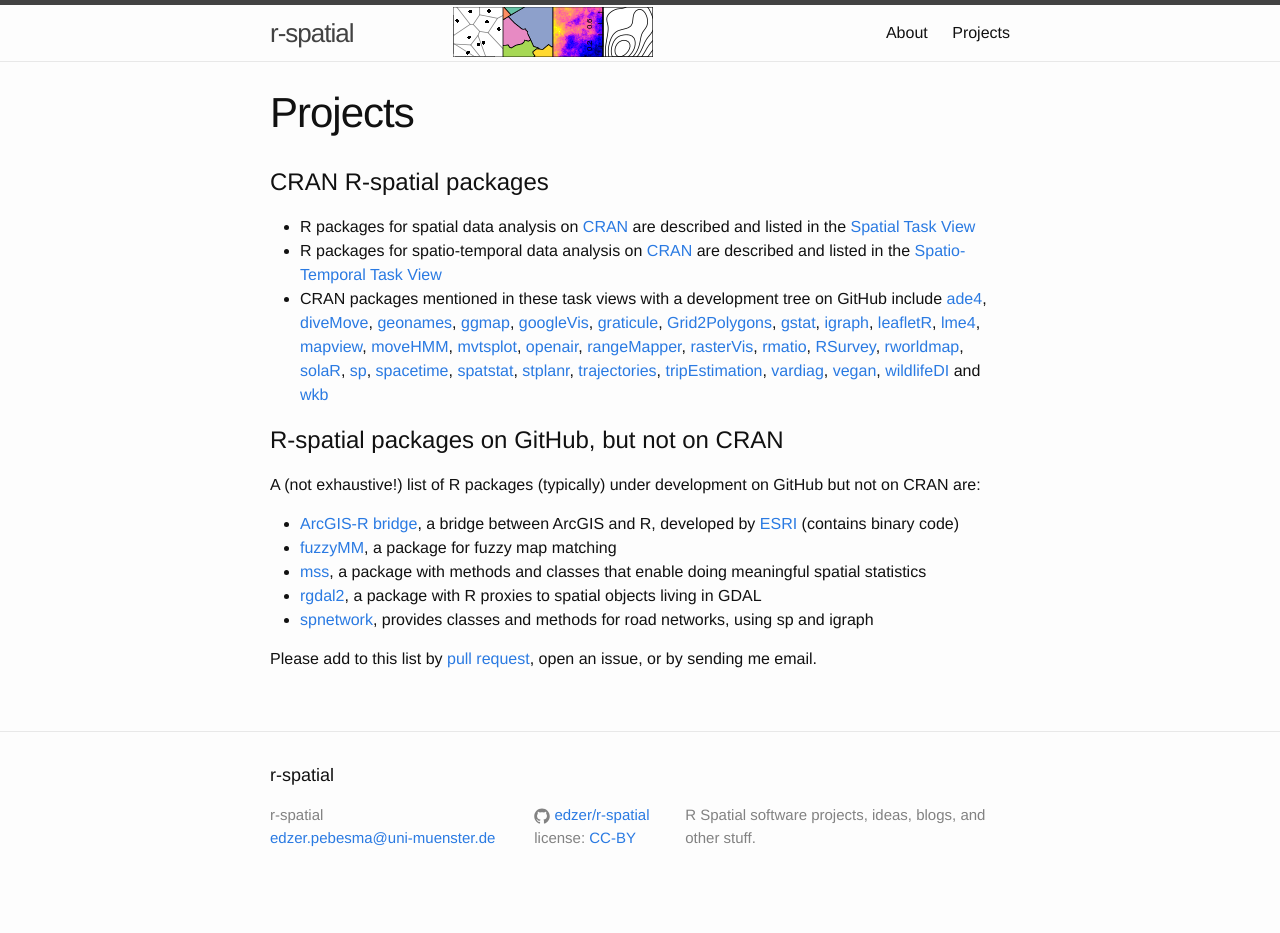
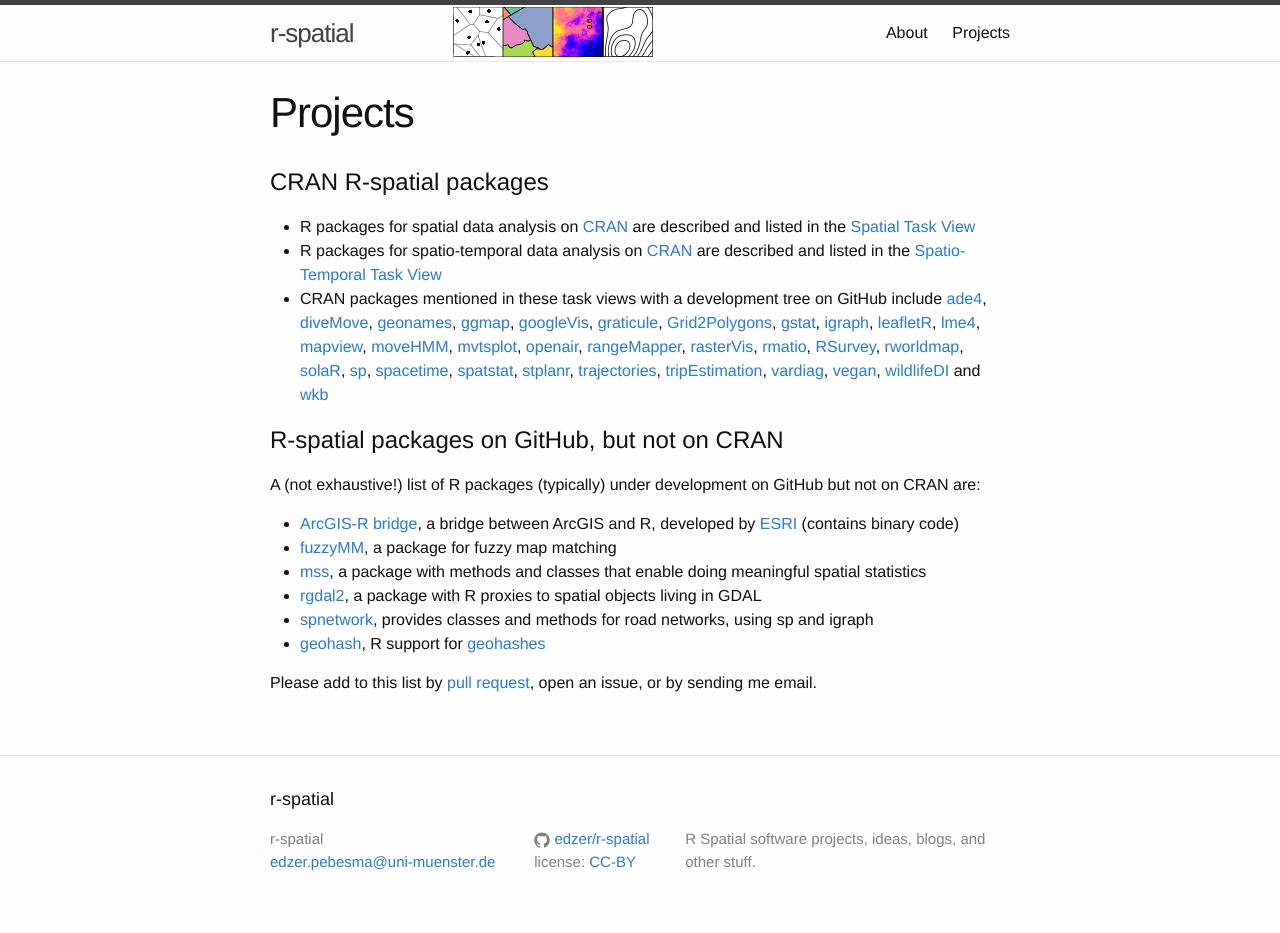
Before and after one commit to r-spatial/r-spatial.org, a Jekyll site: the page built from projects.md, in a window 1280 px wide. Built offline with Jekyll 4.4.1, drawn with Linux system fonts in a browser that asks for light colours; before the commit the page ends 909 px from its top, so only the background shows below that; some of the changed lines change nothing that is shown.

Commit message:
add ga tracker

```diff
--- /dev/null
+++ b/_includes/google_analytics.html
@@ -0,0 +1,10 @@
+<script>
+  (function(i,s,o,g,r,a,m){i['GoogleAnalyticsObject']=r;i[r]=i[r]||function(){
+  (i[r].q=i[r].q||[]).push(arguments)},i[r].l=1*new Date();a=s.createElement(o),
+  m=s.getElementsByTagName(o)[0];a.async=1;a.src=g;m.parentNode.insertBefore(a,m)
+  })(window,document,'script','//www.google-analytics.com/analytics.js','ga');
+
+  ga('create', 'UA-74430894-1', 'auto');
+  ga('send', 'pageview');
+
+</script>
--- a/_layouts/default.html
+++ b/_layouts/default.html
@@ -15,6 +15,8 @@
     {% include footer.html %}
 
     {% include comments.html %}
+
+	{% include google_analytics.html %}
   </body>
 
 </html>
--- a/projects.md
+++ b/projects.md
@@ -45,11 +45,12 @@
 
 A (not exhaustive!) list of R packages (typically) under development on GitHub but not on CRAN are:
 
-* [ArcGIS-R bridge](https://github.com/R-ArcGIS/r-bridge), a bridge between ArcGIS and R, developed by [ESRI](http://www.esri.com/) (contains binary code)
+* [ArcGIS-R bridge](https://github.com/R-ArcGIS/r-bridge), a bridge between ArcGIS and R, developed by [ESRI](https://blogs.esri.com/esri/esri-insider/2015/07/20/building-a-bridge-to-the-r-community/) (contains binary code)
 * [fuzzyMM](https://github.com/ngort01/fuzzyMM), a package for fuzzy map matching
 * [mss](https://github.com/edzer/mss), a package with methods and classes that enable doing meaningful spatial statistics
 * [rgdal2](https://github.com/thk686/rgdal2), a package with R proxies to spatial objects living in GDAL
 * [spnetwork](https://github.com/edzer/spnetwork), provides classes and methods for road networks, using sp and igraph
+* [geohash](https://github.com/chk1/geohash), R support for [geohashes](https://en.wikipedia.org/wiki/Geohash)
 
 Please add to this list by [pull
 request](https://github.com/edzer/r-spatial/blob/gh-pages/projects.md),
```
